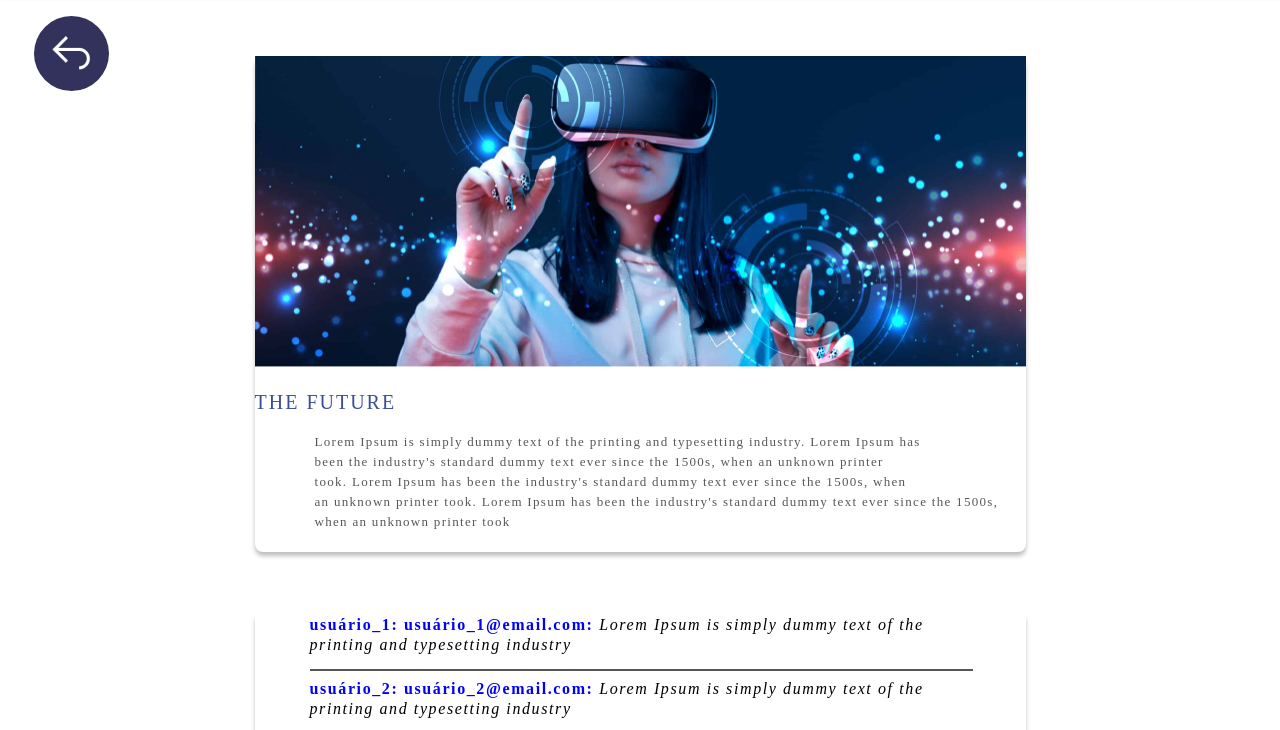
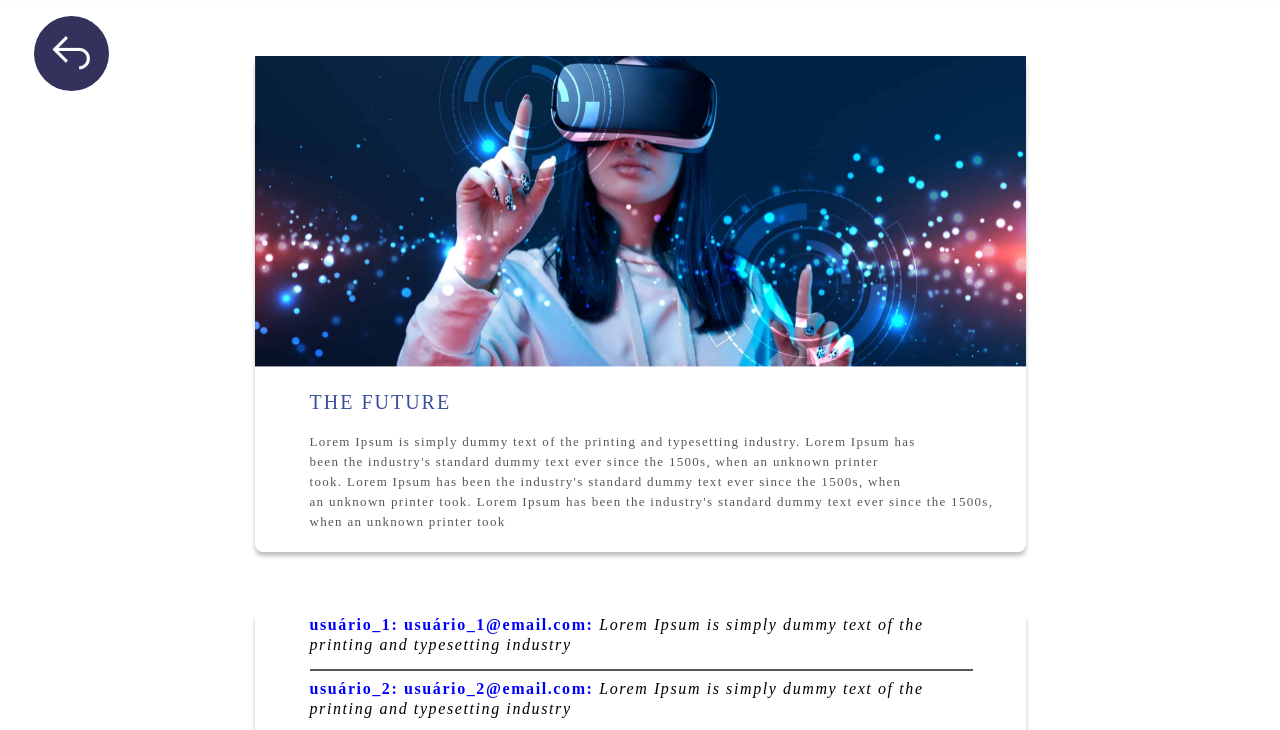
Before and after one commit to BrunoAbido/post_website, a plain HTML site: page post_details.html in a window 1280 px wide. Shown: the part 66-796 px from the top of the page. Drawn offline with Linux system fonts and the light colour scheme.

Commit message:
fix:fixing the post_title_section css

```diff
--- a/css/style.css
+++ b/css/style.css
@@ -169,6 +169,7 @@
     display: flex;
     flex-direction: column;
     padding-top: 22px;
+    padding-left: 55px;
     width: 100%;
     margin-bottom: 20;
     font-size: 20px;
@@ -186,7 +187,7 @@
 .text_section {
     padding-bottom: 20px;
     padding-top: 20px;
-    padding-left: 60px;
+    padding-left: 55px;
     font-size: 13px;
     font-weight: 300;
     line-height: 20px;
```
